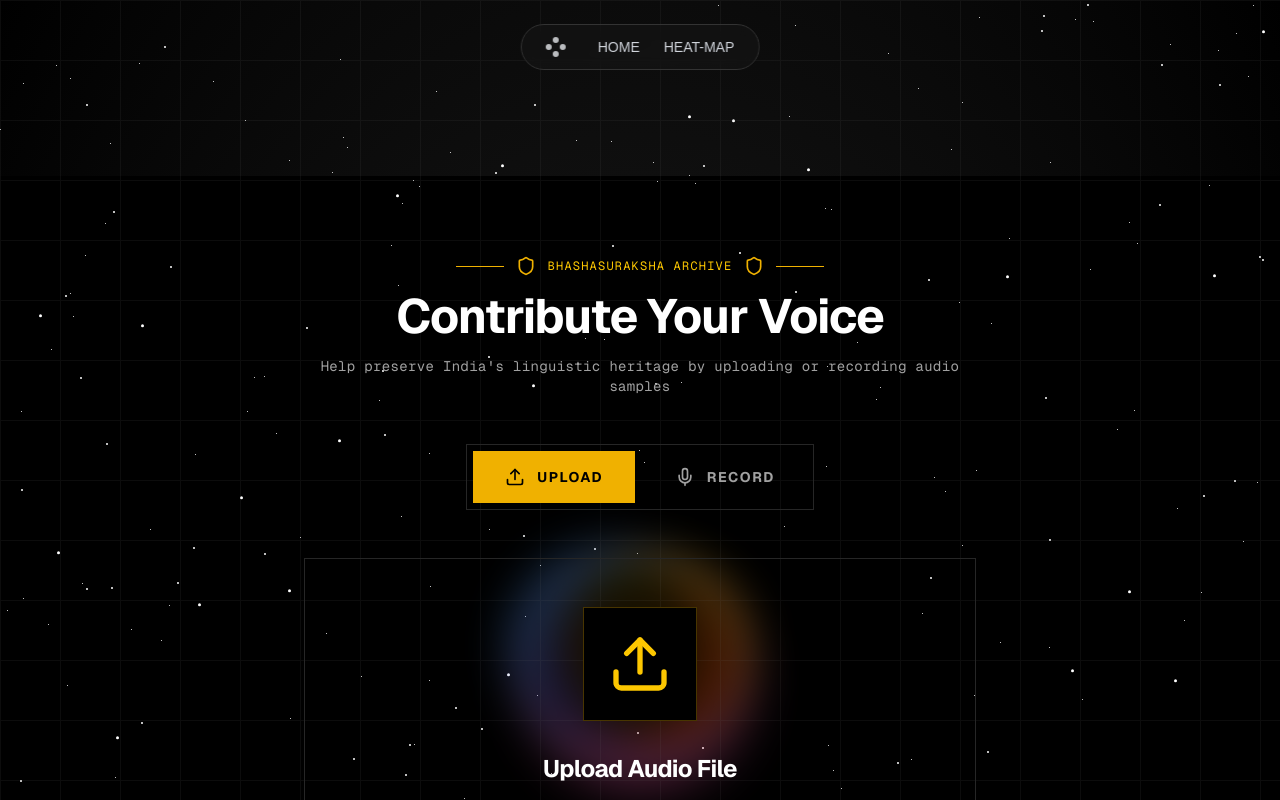
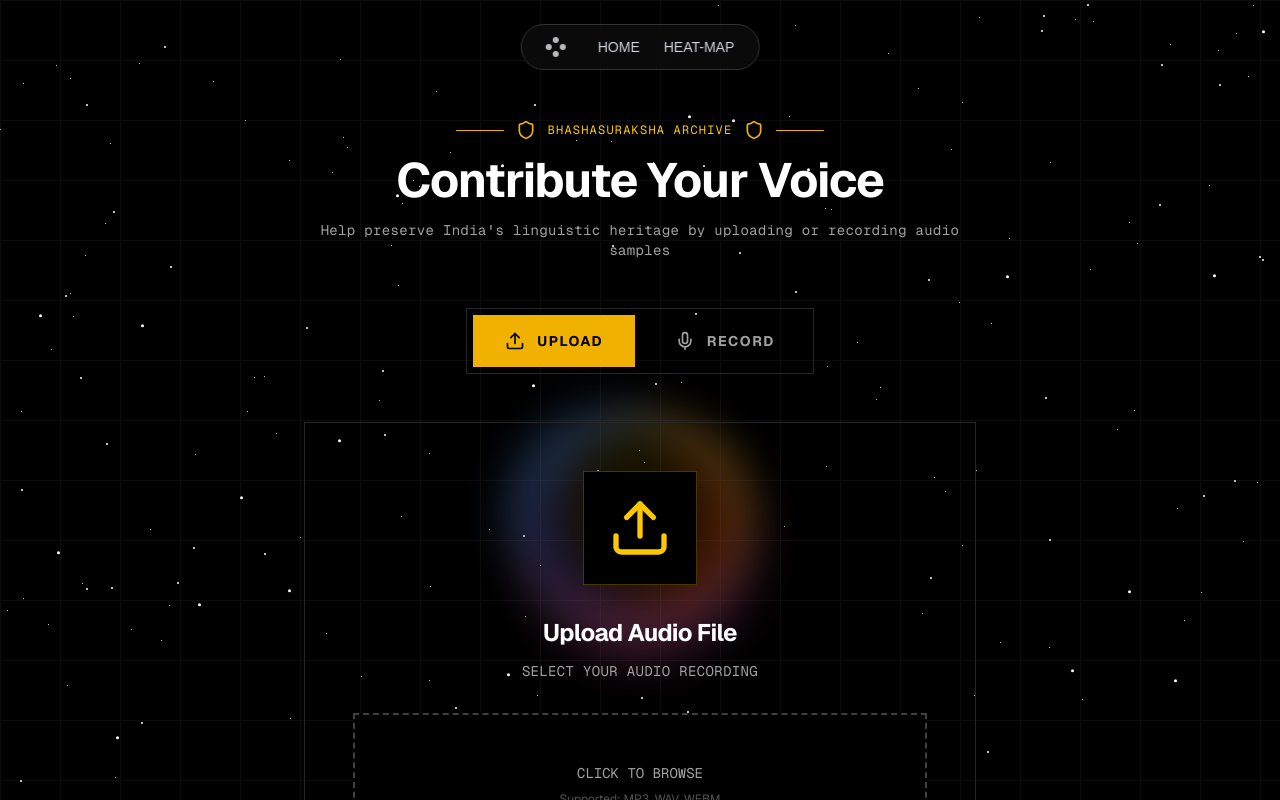
Before and after one commit to Twahaaa/bashasuraksha, a Next.js app in the folder frontend/: page /home in a window 1280 px wide. Shown: the top 800 px of the page. Built offline with nearby package versions, Linux system fonts and the light colour scheme.

Commit message:
fix: alignment issues in the frontend

```diff
--- a/frontend/src/app/(user)/heatmap/page.jsx
+++ b/frontend/src/app/(user)/heatmap/page.jsx
@@ -17,7 +17,7 @@ export default function HeatmapPage() {
   });
 
   return (
-    <div className="flex w-full h-screen">
+    <div className="flex w-full pt-10 h-screen">
       <FiltersSidebar filters={filters} setFilters={setFilters} />
 
       <div className="flex-1">
--- a/frontend/src/app/(user)/home/components/UploadComponent.jsx
+++ b/frontend/src/app/(user)/home/components/UploadComponent.jsx
@@ -376,7 +376,7 @@ export function UploadComponent() {
       </div>
 
       {/* Main Content */}
-      <div className="relative z-10 min-h-screen flex flex-col items-center justify-center px-6 py-20 mt-[-80]">
+      <div className="relative z-10 min-h-screen flex flex-col items-center justify-center px-6 py-20">
         {/* Header */}
         <motion.div
           initial={{ opacity: 0, y: -20 }}
--- a/frontend/src/app/(user)/home/page.jsx
+++ b/frontend/src/app/(user)/home/page.jsx
@@ -3,7 +3,7 @@ import { UploadComponent } from './components/UploadComponent'
 
 const page = () => {
   return (
-    <div className="w-full min-h-screen bg-black">
+    <div className="w-full min-h-screen bg-black pt-10">
       <UploadComponent/>
     </div>
   )
--- a/frontend/src/app/(user)/layout.js
+++ b/frontend/src/app/(user)/layout.js
@@ -1,7 +1,7 @@
 import NavbarWrapper from "./_components/NavbarWrapper";
 export default function UserLayout({ children }) {
   return (
-    <div className="pt-22">
+    <div>
       <NavbarWrapper />
       {children}
     </div>
--- a/frontend/src/app/layout.js
+++ b/frontend/src/app/layout.js
@@ -22,10 +22,10 @@ export const metadata = {
 export default function RootLayout({ children }) {
   return (
     <html lang="en">
-     <body
+    <body
         className={`${geistSans.variable} ${geistMono.variable} antialiased`}>
         <StarsBackground className="min-h-screen w-full">
-          <div className="pt-22">
+          <div>
             {children}
           </div>
         </StarsBackground>
```
Also changed, not shown: 1 other file (tests, documents, lock files or other folders).
